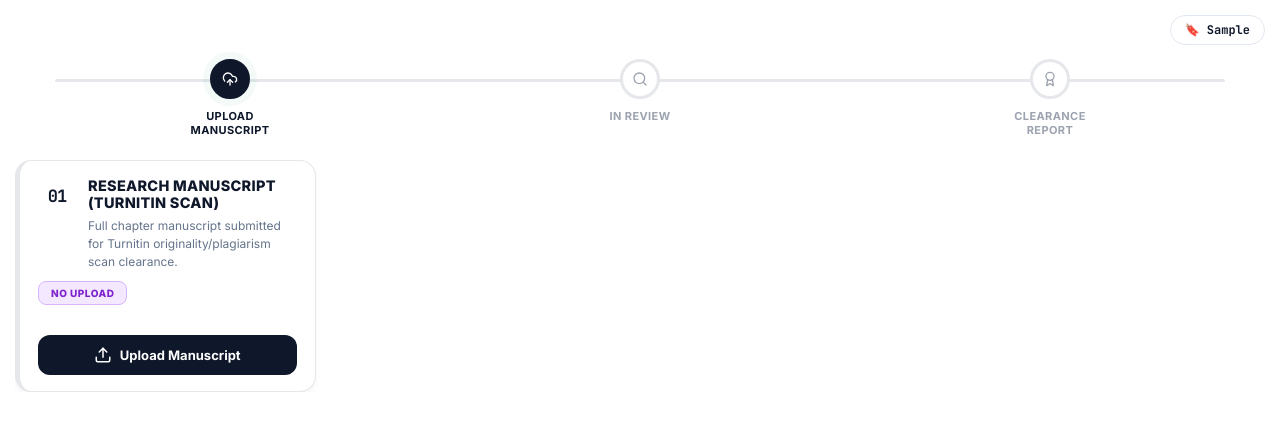
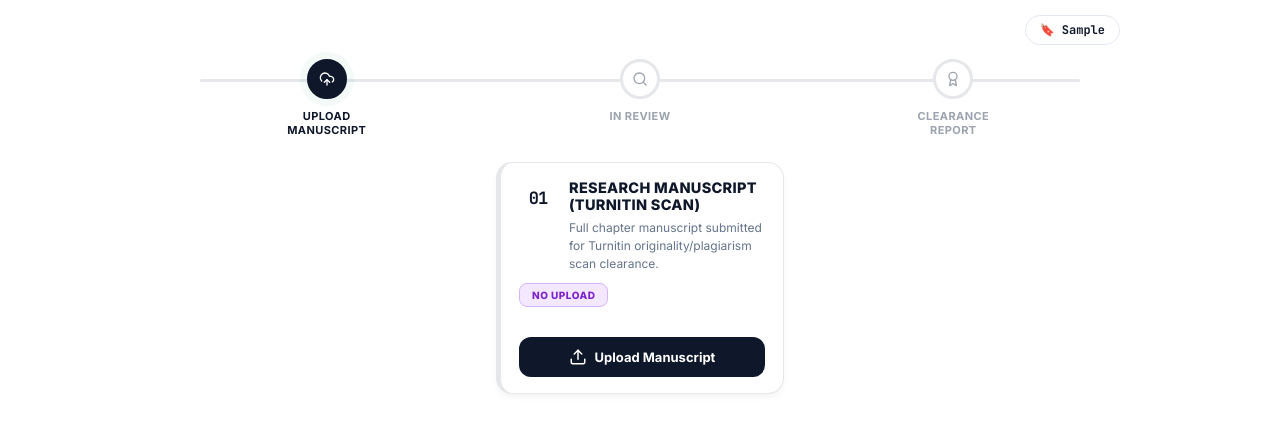
Before and after one commit to nauseousivan/iSubmit, a PHP site: page /dashboards/module_plagiarism.php in a window 1280 px wide. Shown: the top 433 px of the page. Run offline with PHP 8.4, Linux system fonts and the light colour scheme; the visitor is signed in with stand-in values (Sample User, id 1); tables that the repository leaves empty or names only in its code hold one stand-in row (values such as "Sample post").

Commit message:
fix: plagiarism module — center lone card, surface Turnitin report above it, right-size tracker
Presentation-only parity with module_statistics.php: page-wrapper max-width cap,
centered items-grid override, Turnitin report pulled out of the card and placed
below the tracker (result-first), and small-screen step-label shrink.

Co-Authored-By: Claude Opus 4.8 <noreply@anthropic.com>

```diff
--- a/dashboards/module_plagiarism.php
+++ b/dashboards/module_plagiarism.php
@@ -104,7 +104,7 @@ $step_completed_3 = ($card_status === 'approved');
         .report-ready-card {
             background: linear-gradient(135deg, #ecfdf5, #d1fae5);
             border: 1.5px solid rgba(5, 150, 105, 0.2);
-            border-radius: 16px; padding: 18px; margin-top: 16px;
+            border-radius: 16px; padding: 18px; margin: 16px auto 0; max-width: 480px;
         }
         .report-ready-card h5 { font-size: 13px; font-weight: 800; color: #065f46; margin-bottom: 6px; }
         .report-ready-card p { font-size: 12.5px; color: #047857; margin-bottom: 10px; }
@@ -168,9 +168,26 @@ $step_completed_3 = ($card_status === 'approved');
         @keyframes pulseGlow { 0%, 100% { box-shadow:0 0 0 0 rgba(5,150,105,0.4); } 50% { box-shadow:0 0 0 8px rgba(5,150,105,0); } }
         .step-label { font-size:11px; font-weight:700; color:#9ca3af; text-align:center; text-transform:uppercase; letter-spacing:0.4px; max-width:100px; line-height:1.3; }
         .step-item.completed .step-label, .step-item.active .step-label { color:var(--mcnp-teal); }
+
+        /* Centered, width-capped column — sister layout to module_statistics.php's page-wrapper. */
+        .page-wrapper { max-width: 960px; margin: 0 auto; }
+
+        /* Center the lone requirement card instead of letting the shared grid stretch it full width
+           (mirrors module_statistics.php's ≥769px items-grid override). */
+        @media (min-width: 769px) {
+            .items-grid { display: flex; flex-wrap: wrap; justify-content: center; overflow-x: visible; gap: 16px; margin-top: 24px; }
+            .items-grid .item-card { flex: 0 0 288px; width: 288px; min-width: 0; max-width: 288px; }
+        }
+
+        /* Small-screen tracker parity with Statistics — keep the two-word labels from wrapping. */
+        @media (max-width: 600px) {
+            .step-label { font-size: 9px; max-width: 70px; }
+            .step-circle { width: 34px; height: 34px; font-size: 12px; }
+        }
     </style>
 </head>
 <body>
+  <div class="page-wrapper">
     <?php if ($plag_control_no): ?>
         <div class="hero-header">
             <div class="control-no-chip" style="margin-bottom:0;">🔖 <?= htmlspecialchars($plag_control_no) ?></div>
@@ -208,6 +225,30 @@ $step_completed_3 = ($card_status === 'approved');
             </div>
         <?php endforeach; ?>
     </div>
+
+    <?php if ($latest_report):
+        $report_is_approved = ($latest_report['verification_status'] === 'Approved');
+    ?>
+        <!-- Turnitin similarity / clearance report — pulled OUT of the requirement card and surfaced
+             right below the tracker (result-first), so it's always visible without tapping the card. -->
+        <div class="report-ready-card" style="<?= $report_is_approved ? '' : 'background: linear-gradient(135deg, #fffbeb, #fef3c7); border-color: rgba(217,119,6,0.25);' ?>">
+            <h5 style="<?= $report_is_approved ? '' : 'color:#92400e;' ?>"><?= $report_is_approved ? '🎉 Institutional Approval Secured!' : '📋 Turnitin Report Attached' ?></h5>
+            <p style="<?= $report_is_approved ? '' : 'color:#92400e;' ?>"><?= $report_is_approved ? 'Your official plagiarism clearance report is ready.' : 'The Research Office attached a Turnitin similarity report with your revision request.' ?></p>
+            <?php if (!empty($latest_report['remarks'])): ?>
+                <p style="font-style:italic; <?= $report_is_approved ? '' : 'color:#92400e;' ?>">Note from the Research Office: "<?= htmlspecialchars($latest_report['remarks']) ?>"</p>
+            <?php endif; ?>
+            <div style="display:flex; gap:8px; flex-wrap:wrap;">
+                <button type="button" class="btn btn-primary" onclick="openDownloadModal('<?= htmlspecialchars($latest_report['file_path']) ?>', 'Turnitin_Similarity_Report'); event.stopPropagation();">
+                    <i data-lucide="download" style="width:16px;height:16px;"></i> Download Report
+                </button>
+                <?php if (count($report_history) > 1): ?>
+                    <button type="button" class="btn-history" onclick="openHistoryPanel(40); event.stopPropagation();">
+                        <i data-lucide="clock" style="width:13px;height:13px;"></i> Report History
+                    </button>
+                <?php endif; ?>
+            </div>
+        </div>
+    <?php endif; ?>
 
     <div class="mobile-stack-hint">
         <i data-lucide="hand-pointer" style="width:14px;height:14px;"></i> Tap the card to manage
@@ -285,32 +326,11 @@ $step_completed_3 = ($card_status === 'approved');
                         </button>
                     <?php endif; ?>
 
-                    <?php if ($latest_report):
-                        $report_is_approved = ($latest_report['verification_status'] === 'Approved');
-                    ?>
-                        <div class="report-ready-card" style="<?= $report_is_approved ? '' : 'background: linear-gradient(135deg, #fffbeb, #fef3c7); border-color: rgba(217,119,6,0.25);' ?>">
-                            <h5 style="<?= $report_is_approved ? '' : 'color:#92400e;' ?>"><?= $report_is_approved ? '🎉 Institutional Approval Secured!' : '📋 Turnitin Report Attached' ?></h5>
-                            <p style="<?= $report_is_approved ? '' : 'color:#92400e;' ?>"><?= $report_is_approved ? 'Your official plagiarism clearance report is ready.' : 'The Research Office attached a Turnitin similarity report with your revision request.' ?></p>
-                            <?php if (!empty($latest_report['remarks'])): ?>
-                                <p style="font-style:italic; <?= $report_is_approved ? '' : 'color:#92400e;' ?>">Note from the Research Office: "<?= htmlspecialchars($latest_report['remarks']) ?>"</p>
-                            <?php endif; ?>
-                            <div style="display:flex; gap:8px; flex-wrap:wrap;">
-                                <button type="button" class="btn btn-primary" onclick="openDownloadModal('<?= htmlspecialchars($latest_report['file_path']) ?>', 'Turnitin_Similarity_Report'); event.stopPropagation();">
-                                    <i data-lucide="download" style="width:16px;height:16px;"></i> Download Report
-                                </button>
-                                <?php if (count($report_history) > 1): ?>
-                                    <button type="button" class="btn-history" onclick="openHistoryPanel(40); event.stopPropagation();">
-                                        <i data-lucide="clock" style="width:13px;height:13px;"></i> Report History
-                                    </button>
-                                <?php endif; ?>
-                            </div>
-                        </div>
-                    <?php endif; ?>
-
                 </div>
             </div>
         </div>
     </div>
+  </div><!-- /.page-wrapper -->
 
     <!-- Download Preview Modal (shared behaviour with Module Proposal / Statistics) -->
     <div id="download-modal" class="dl-modal-overlay" onclick="if(event.target===this)closeDlModal(false)">
```
Also changed, not shown: docs/CHANGELOG.md.
